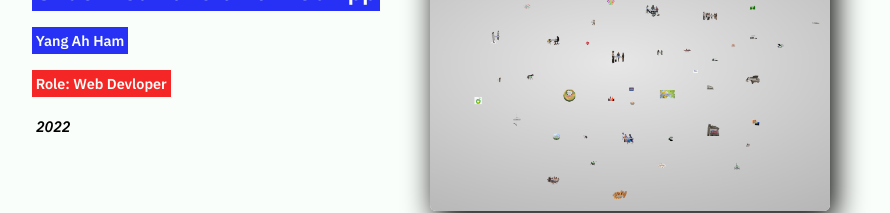
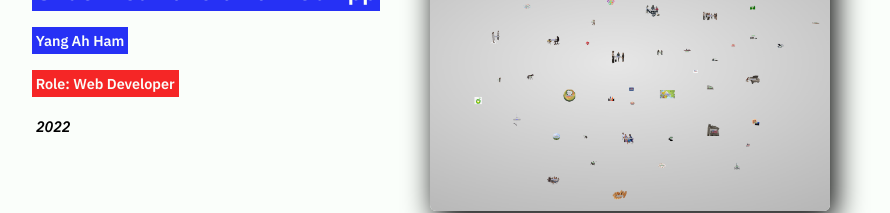
Before and after one commit to Caileannn/react-website, a React (Create React App) app: page /other-projects in a window 1280 px wide. Shown: the part 333-546 px from the top of the page, without its empty margins (209-1099 px from the left). Built offline with nearby package versions, Linux system fonts and the light colour scheme; what javascript-time-ago would draw is missing.

Commit message:
Word change

```diff
--- a/src/components/Other/OtherMain.js
+++ b/src/components/Other/OtherMain.js
@@ -8,7 +8,7 @@ function OtherMain() {
       ow_title: "Undefined Panorama Web App",
       ow_by: "Yang Ah Ham",
       ow_year: 2022,
-      ow_role: "Web Devloper",
+      ow_role: "Web Developer",
       ow_image: "up_img.png",
       ow_url: "http://undefinedpanorama.net/"
     },
```
Also changed, not shown: 1 other file (tests, documents, lock files or other folders).
